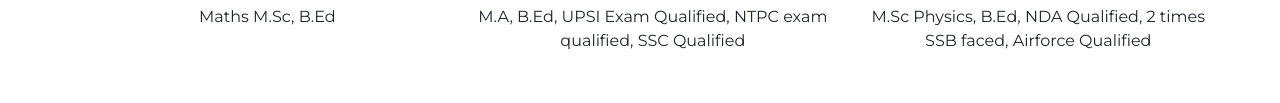
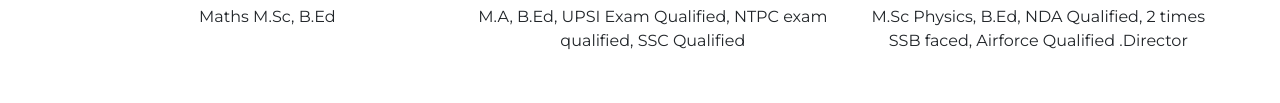
Before and after one commit to KshitizSachan/Up_Brightup, a plain HTML site: page index.html in a window 1280 px wide. Shown: the part 3259-3362 px from the top of the page. Drawn offline with nearby package versions, Linux system fonts and the light colour scheme.

Commit message:
Update index.html

```diff
--- a/index.html
+++ b/index.html
@@ -240,7 +240,7 @@
         <div  class="col col-lg-4 col-md-6 col-sm-12 faculty_sec">
           <img class="faculty_img" width="40%" src="shubham-modified.png" alt="img">
           <h4>Shubham Sachan</h4>
-          <p class="faculty_text">M.Sc Physics, B.Ed, NDA Qualified, 2 times SSB faced, Airforce Qualified</p>
+          <p class="faculty_text">M.Sc Physics, B.Ed, NDA Qualified, 2 times SSB faced, Airforce Qualified .Director </p>
         </div>
 
     </div>
```
